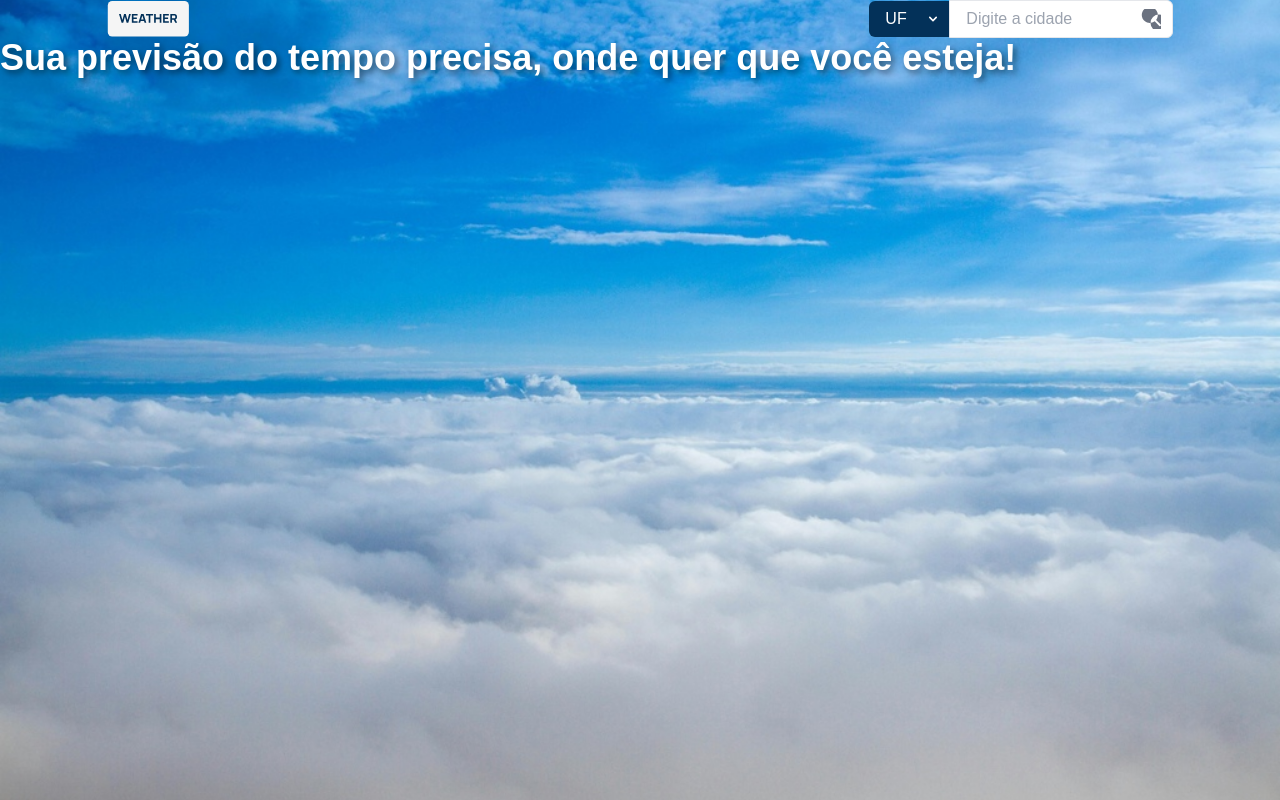
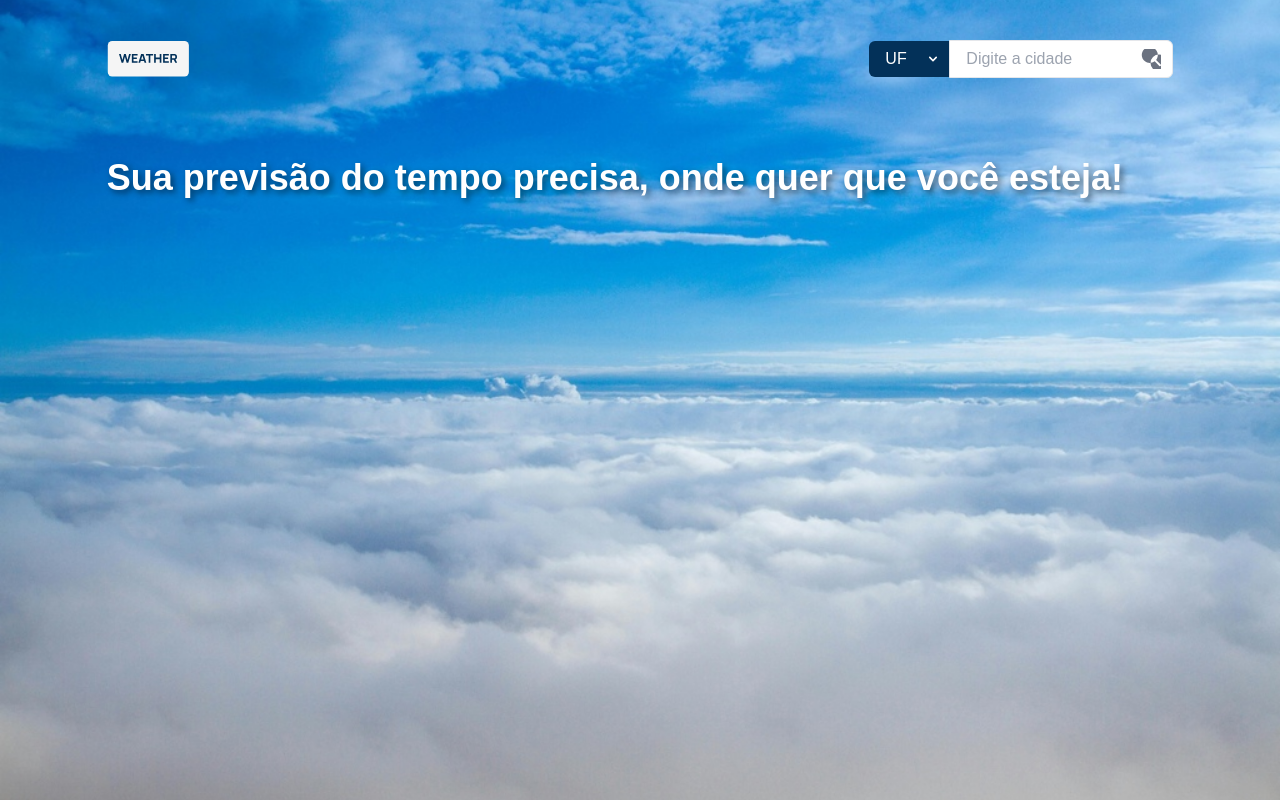
Before and after one commit to Denis78-sys/previs-o-do-tempo, a Nuxt app: page / in a window 1280 px wide. Built offline with nearby package versions, Linux system fonts and the light colour scheme.

Commit message:
8º commit, ajustando o home template

```diff
--- a/components/organisms/Header.vue
+++ b/components/organisms/Header.vue
@@ -1,13 +1,10 @@
 <!-- eslint-disable vue/multi-word-component-names -->
 <template>
-  <div class="header flex justify-center">
-    <Container>
-        <div class="flex items-center justify-between gap-4">
-
-            <Logo />
-            <Pesquisa />
-        </div>
-    </Container>
+  <div class="header">
+    <div class="flex items-center justify-between gap-4">
+      <Logo />
+      <Pesquisa />
+    </div>
   </div>
 </template>
 
--- a/components/templates/HomeTemplate.vue
+++ b/components/templates/HomeTemplate.vue
@@ -1,10 +1,18 @@
 <template>
   <div
-    class="home-template bg-cover bg-no-repeat bg-center min-h-screen"
+    class="home-template bg-cover bg-no-repeat bg-center min-h-screen justify-center"
     :style="backgroundStyle"
   >
-    <Header />
-    <TituloPrincipal />
+    <div class="flex justify-center">
+      <Container>
+        <div class="lg:mt-12 md:mt-10 sm:mt-9">
+          <Header />
+        </div>
+        <div class="lg:mt-24 md:mt-20 sm:mt-12">
+          <TituloPrincipal />
+        </div>
+      </Container>
+    </div>
   </div>
 </template>
 
```
